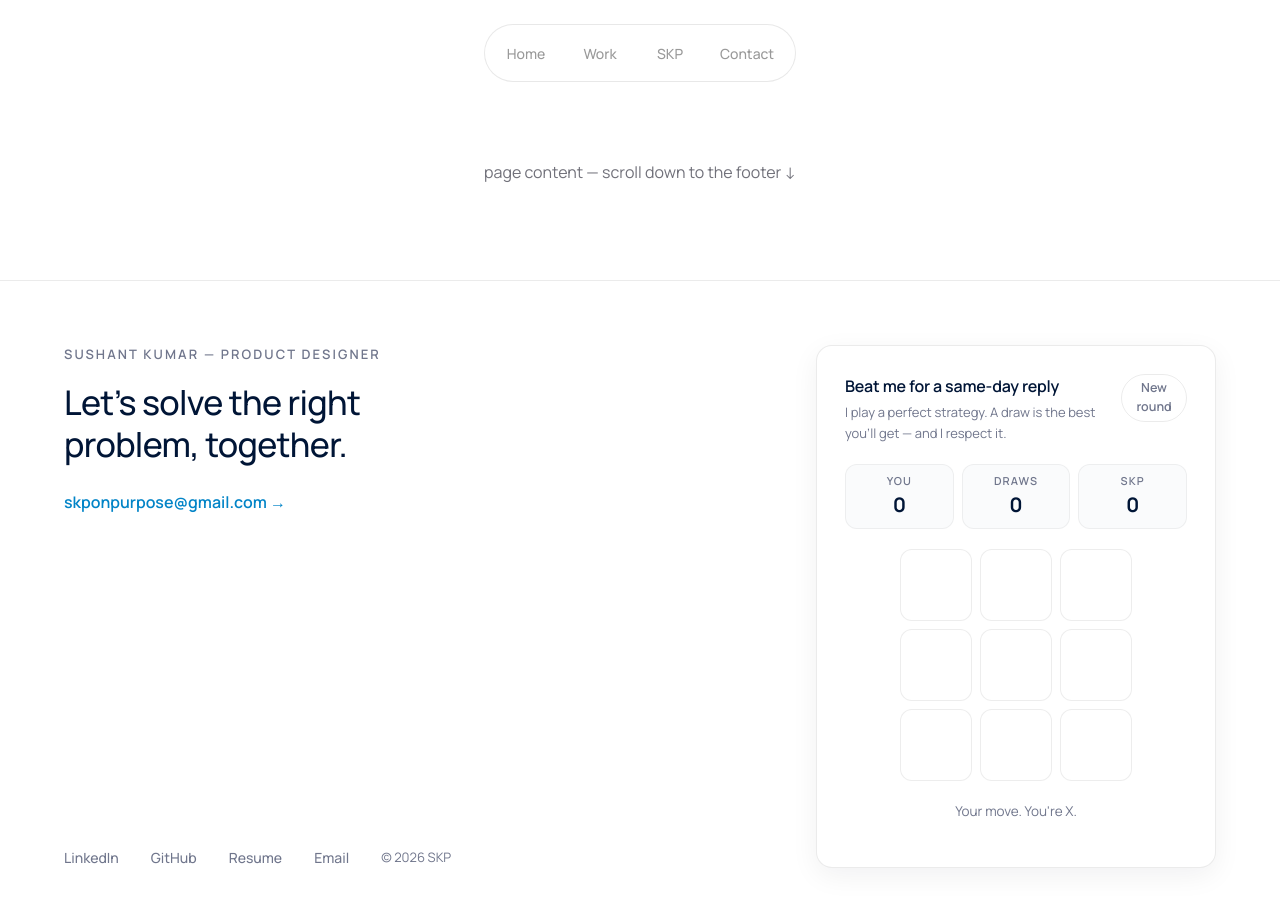
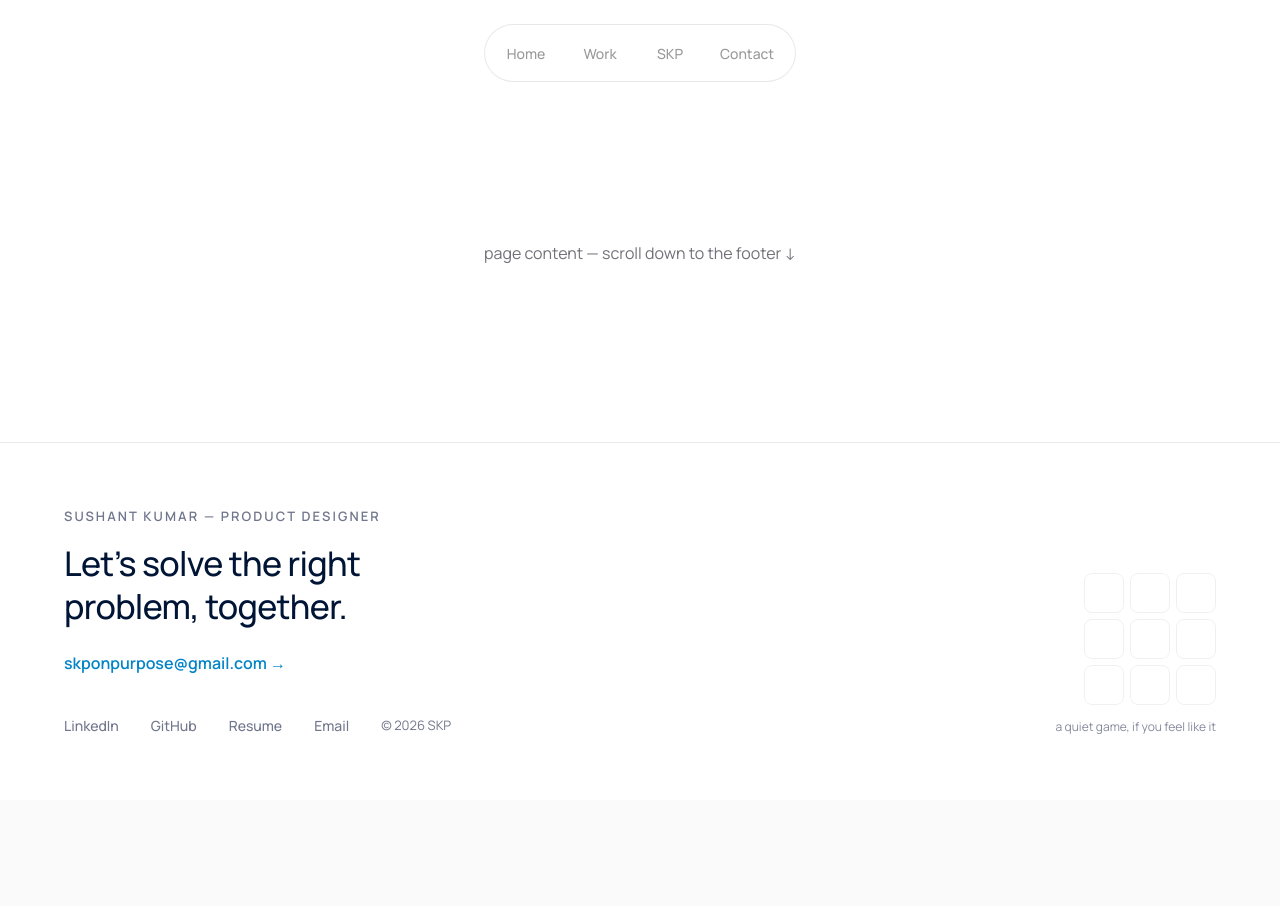
Before and after one commit to SkpGit28/My-Digital-Space, a Next.js app: page /footer-test-3 in a window 1280 px wide. Shown: the top 906 px of the page. After the commit the page ends 800 px from the top, so only its background shows below. Built offline with nearby package versions, Linux system fonts and the light colour scheme.

Commit message:
refine(footer-test-3): make the game a quiet corner piece — mini 40px board, no card/headline, score revealed only after a round

```diff
--- a/src/app/footer-test-3/page.tsx
+++ b/src/app/footer-test-3/page.tsx
@@ -96,16 +96,6 @@ export default function FooterTest3Page() {
 
   const reset = () => { setBoard(Array(9).fill(null)); setThinking(false); };
 
-  const status = winner === "X"
-    ? "You beat perfect play. Email me “I WON” — same-day reply, promised."
-    : winner === "O"
-    ? "SKP takes the round. Run it back?"
-    : isDraw
-    ? "A draw against perfect play — respectable. That earns the reply too."
-    : thinking
-    ? "Thinking…"
-    : "Your move. You're X.";
-
   return (
     <div className="flex min-h-screen flex-col bg-white">
       <div className="flex flex-1 items-center justify-center pt-40 pb-24">
@@ -114,7 +104,7 @@ export default function FooterTest3Page() {
 
       {/* ══════════════ THE FOOTER ══════════════ */}
       <footer className="border-t" style={{ borderColor: T.border }}>
-        <div className="mx-auto grid w-full max-w-[1200px] gap-14 px-6 py-16 md:grid-cols-[1fr_400px]">
+        <div className="mx-auto grid w-full max-w-[1200px] gap-14 px-6 py-16 md:grid-cols-[1fr_auto]">
 
           {/* left: statement + links */}
           <div className="flex flex-col justify-between gap-10">
@@ -150,46 +140,9 @@ export default function FooterTest3Page() {
             </div>
           </div>
 
-          {/* right: the challenge card */}
-          <div
-            className="rounded-2xl bg-white p-7"
-            style={{ border: `1px solid ${T.border}`, boxShadow: "0 8px 28px rgba(16,24,40,0.06)" }}
-          >
-            <div className="flex items-start justify-between gap-4">
-              <div>
-                <p className="text-[16px] font-semibold tracking-[-0.01em]" style={{ color: T.heading }}>
-                  Beat me for a same-day reply
-                </p>
-                <p className="mt-1 text-[13px] leading-relaxed" style={{ color: T.body }}>
-                  I play a perfect strategy. A draw is the best you’ll get — and I respect it.
-                </p>
-              </div>
-              <button
-                onClick={reset}
-                aria-label="New round"
-                className="rounded-full px-3 py-1 text-[12.5px] font-semibold transition-colors hover:bg-black/[0.04]"
-                style={{ border: `1px solid ${T.border}`, color: T.body }}
-              >
-                New round
-              </button>
-            </div>
-
-            {/* scoreboard */}
-            <div className="mt-5 grid grid-cols-3 gap-2">
-              {[
-                { label: "You", val: score.you },
-                { label: "Draws", val: score.draws },
-                { label: "SKP", val: score.skp },
-              ].map((s) => (
-                <div key={s.label} className="rounded-xl bg-[#fafbfc] px-3 py-2 text-center" style={{ border: `1px solid rgba(0,0,0,0.05)` }}>
-                  <div className="text-[11px] font-semibold uppercase tracking-[0.1em]" style={{ color: T.body }}>{s.label}</div>
-                  <div className="text-[20px] font-bold tabular-nums" style={{ color: T.heading }}>{s.val}</div>
-                </div>
-              ))}
-            </div>
-
-            {/* board */}
-            <div className="mx-auto mt-5 grid w-fit grid-cols-3 gap-2">
+          {/* right: quiet corner piece — a small board, no fanfare */}
+          <div className="flex flex-col items-start gap-3 self-end md:items-end">
+            <div className="grid w-fit grid-cols-3 gap-1.5">
               {board.map((cell, i) => {
                 const isWin = line.includes(i);
                 return (
@@ -197,22 +150,22 @@ export default function FooterTest3Page() {
                     key={i}
                     onClick={() => play(i)}
                     aria-label={`cell ${i + 1}`}
-                    className="flex h-[72px] w-[72px] items-center justify-center rounded-xl transition-colors"
+                    className="flex h-10 w-10 items-center justify-center rounded-lg transition-colors hover:bg-black/[0.03]"
                     style={{
-                      border: `1px solid ${isWin ? T.brand : "rgba(0,0,0,0.07)"}`,
-                      background: isWin ? "rgba(2,132,199,0.06)" : cell ? "#fafbfc" : "#ffffff",
+                      border: `1px solid ${isWin ? "rgba(2,132,199,0.45)" : "rgba(0,0,0,0.06)"}`,
+                      background: isWin ? "rgba(2,132,199,0.05)" : "transparent",
                       cursor: cell || gameOver ? "default" : "pointer",
                     }}
                   >
                     {cell === "X" && (
-                      <svg width="30" height="30" viewBox="0 0 30 30" aria-hidden>
-                        <path d="M6 6 L24 24 M24 6 L6 24" stroke={T.heading} strokeWidth="3.4" strokeLinecap="round"
+                      <svg width="16" height="16" viewBox="0 0 30 30" aria-hidden>
+                        <path d="M6 6 L24 24 M24 6 L6 24" stroke={T.heading} strokeWidth="3" strokeLinecap="round" strokeOpacity="0.75"
                           style={{ strokeDasharray: 52, strokeDashoffset: 0, animation: "ttt-draw .28s ease-out" }} />
                       </svg>
                     )}
                     {cell === "O" && (
-                      <svg width="30" height="30" viewBox="0 0 30 30" aria-hidden>
-                        <circle cx="15" cy="15" r="9.5" fill="none" stroke={T.brand} strokeWidth="3.4" strokeLinecap="round"
+                      <svg width="16" height="16" viewBox="0 0 30 30" aria-hidden>
+                        <circle cx="15" cy="15" r="9.5" fill="none" stroke={T.brand} strokeWidth="3" strokeLinecap="round" strokeOpacity="0.75"
                           style={{ strokeDasharray: 60, strokeDashoffset: 0, animation: "ttt-draw .32s ease-out" }} />
                       </svg>
                     )}
@@ -222,9 +175,20 @@ export default function FooterTest3Page() {
             </div>
             <style>{`@keyframes ttt-draw { from { stroke-dashoffset: 60; } to { stroke-dashoffset: 0; } }`}</style>
 
-            {/* status */}
-            <p className="mt-5 min-h-[38px] text-center text-[13.5px] leading-relaxed" style={{ color: winner === "X" ? T.brand : T.body }}>
-              {status}
+            <p className="max-w-[220px] text-[12px] leading-relaxed md:text-right" style={{ color: T.body, opacity: 0.85 }}>
+              {gameOver ? (
+                <>
+                  {winner === "X" ? "You beat perfect play — email me “I WON”." : winner === "O" ? "SKP takes it." : "A draw. Respect."}{" "}
+                  <button onClick={reset} className="underline decoration-black/20 underline-offset-2 transition-colors hover:text-black" style={{ color: T.body }}>
+                    again?
+                  </button>
+                  <span className="mt-0.5 block tabular-nums" style={{ opacity: 0.7 }}>
+                    you {score.you} · draws {score.draws} · skp {score.skp}
+                  </span>
+                </>
+              ) : (
+                "a quiet game, if you feel like it"
+              )}
             </p>
           </div>
         </div>
```
